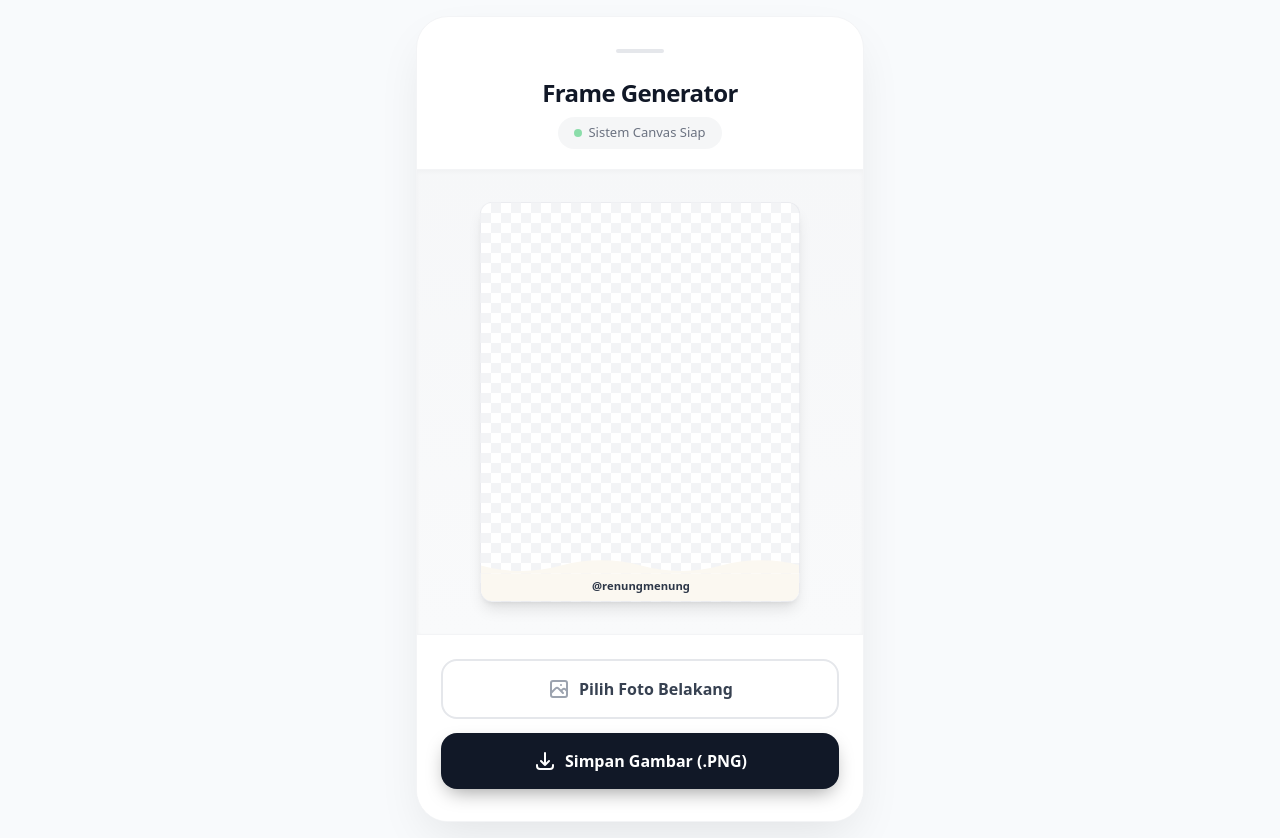
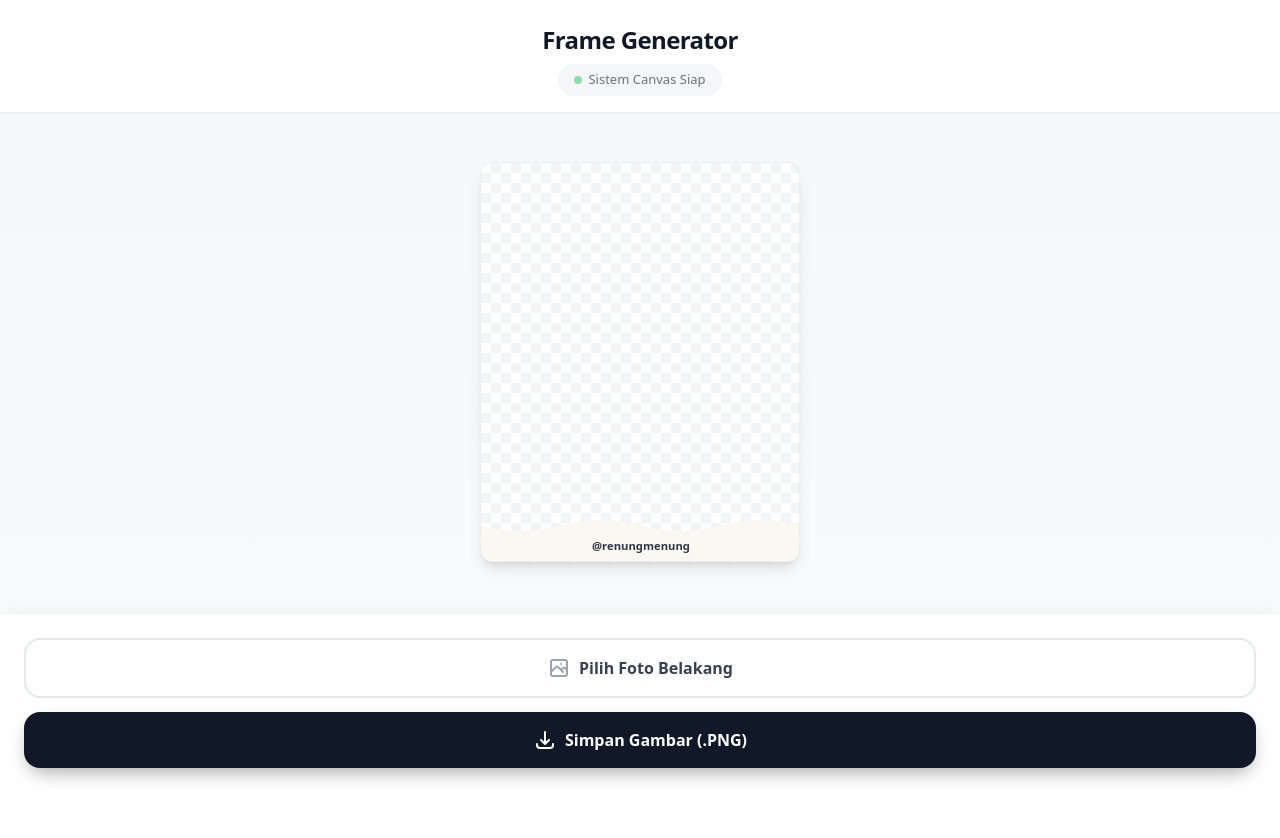
Before and after one commit to hafisnovianas/DITWIBBON, a plain HTML site: page frame.html in a window 1280 px wide. After the commit the page ends 800 px from the top, so only its background shows below. Drawn offline with nearby package versions, Linux system fonts and the light colour scheme.

Commit message:
belum fix

```diff
--- a/frame.html
+++ b/frame.html
@@ -40,14 +40,10 @@
         }
     </style>
 </head>
-<body class="bg-[#f8fafc] min-h-screen flex items-center justify-center p-4 font-sans text-gray-800 antialiased selection:bg-blue-200">
+<body class="bg-white h-[100dvh] w-full overflow-hidden flex flex-col font-sans text-gray-800 antialiased selection:bg-blue-200">
 
-    <!-- Wrapper Aplikasi (Unified App Card) -->
-    <div class="max-w-sm sm:max-w-md w-full bg-white rounded-[2rem] shadow-[0_20px_50px_-12px_rgba(0,0,0,0.1)] border border-gray-100 overflow-hidden flex flex-col">
-
-        <!-- HEADER APP -->
-        <div class="pt-8 pb-5 px-6 flex flex-col items-center text-center">
-            <div class="w-12 h-1 bg-gray-200 rounded-full mb-6"></div> <!-- Aksen pill di atas -->
+    <!-- HEADER APP (Menempel di Atas) -->
+    <div class="pt-6 pb-4 px-6 flex flex-col items-center text-center bg-white z-20 shadow-sm relative">
         <h1 class="text-2xl font-black tracking-tight text-gray-900 mb-2">Frame Generator</h1>
         <p class="text-[13px] font-medium text-gray-500 bg-gray-100/80 px-4 py-1.5 rounded-full inline-flex items-center gap-1.5">
             <span class="w-2 h-2 rounded-full bg-green-500 animate-pulse"></span>
@@ -55,11 +51,11 @@
         </p>
     </div>
 
-        <!-- AREA STAGE (PREVIEW) -->
-        <div class="bg-gray-50 py-8 border-y border-gray-100 flex justify-center shadow-inner relative">
+    <!-- AREA STAGE (PREVIEW - Mengisi Sisa Ruang Tengah) -->
+    <div class="bg-gray-50 flex-1 w-full flex justify-center items-center relative overflow-hidden">
         <div class="absolute inset-0 bg-gradient-to-b from-gray-100/50 to-transparent pointer-events-none"></div>
 
-            <!-- Wrapper Frame dengan checkerboard untuk pratinjau Web -->
+        <!-- Wrapper Frame (Ukuran dan skala 100% AMAN, tidak diubah) -->
         <div id="print-zone" class="relative checkerboard overflow-hidden border border-gray-200/60 shadow-lg rounded-xl bg-white z-10 transition-transform duration-300 hover:scale-[1.02]">
 
             <!-- Kanvas Frame Ukuran Asli 1080x1350 (Diperkecil oleh CSS transform di web) -->
@@ -88,8 +84,8 @@
         </div>
     </div>
 
-        <!-- KONTROL / TOMBOL -->
-        <div class="p-6 pb-8 flex flex-col gap-3.5 bg-white">
+    <!-- KONTROL / TOMBOL (Menempel di Bawah) -->
+    <div class="p-6 pb-8 flex flex-col gap-3.5 bg-white z-20 shadow-[0_-10px_20px_-10px_rgba(0,0,0,0.05)] border-t border-gray-100">
 
         <!-- Tombol Upload Foto (Secondary Style) -->
         <button onclick="document.getElementById('image-input').click()" class="w-full bg-white hover:bg-gray-50 text-gray-700 font-bold py-4 px-4 rounded-2xl transition-all duration-200 flex items-center justify-center gap-2 border-2 border-gray-200 active:scale-[0.98]">
@@ -108,7 +104,6 @@
                 <span id="btn-text-download">Simpan Gambar (.PNG)</span>
             </button>
 
-        </div>
         </div>
 
     <script>
```
Lines whose indentation alone changed are shown as unchanged.
